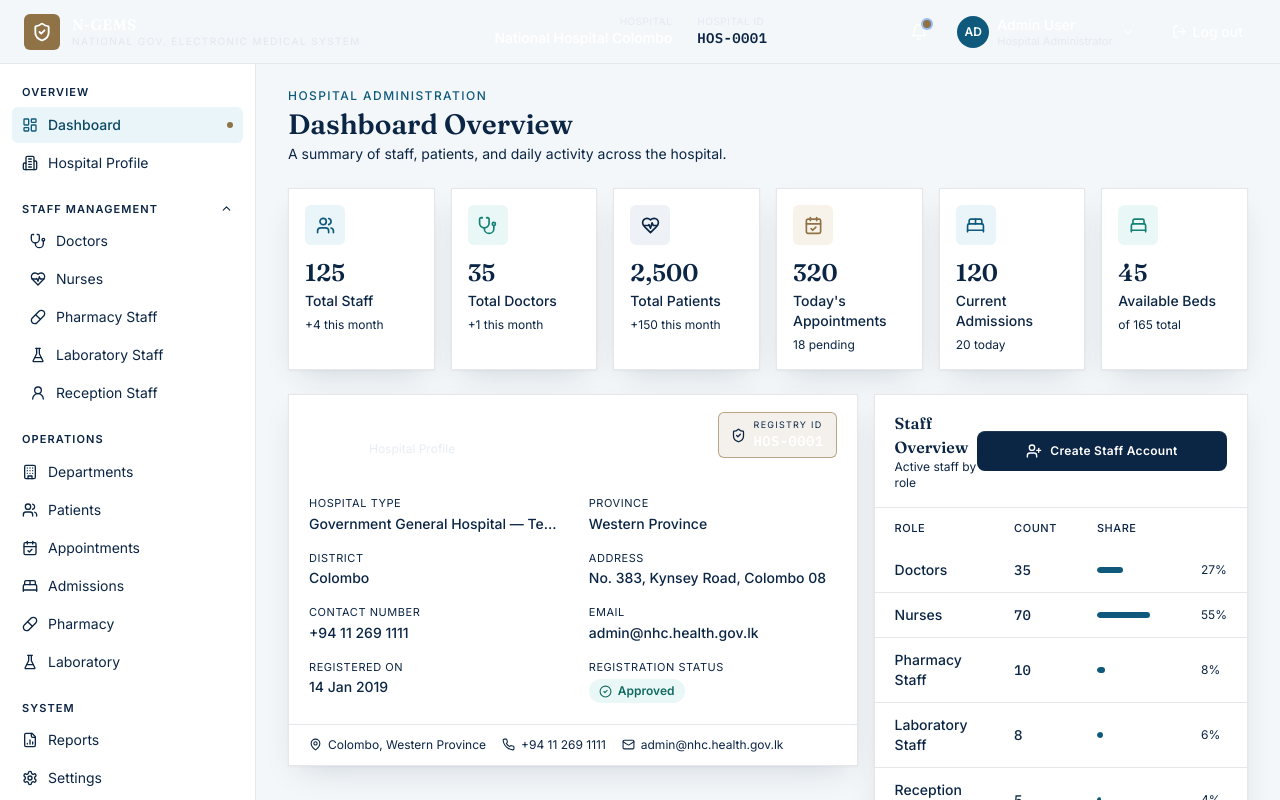
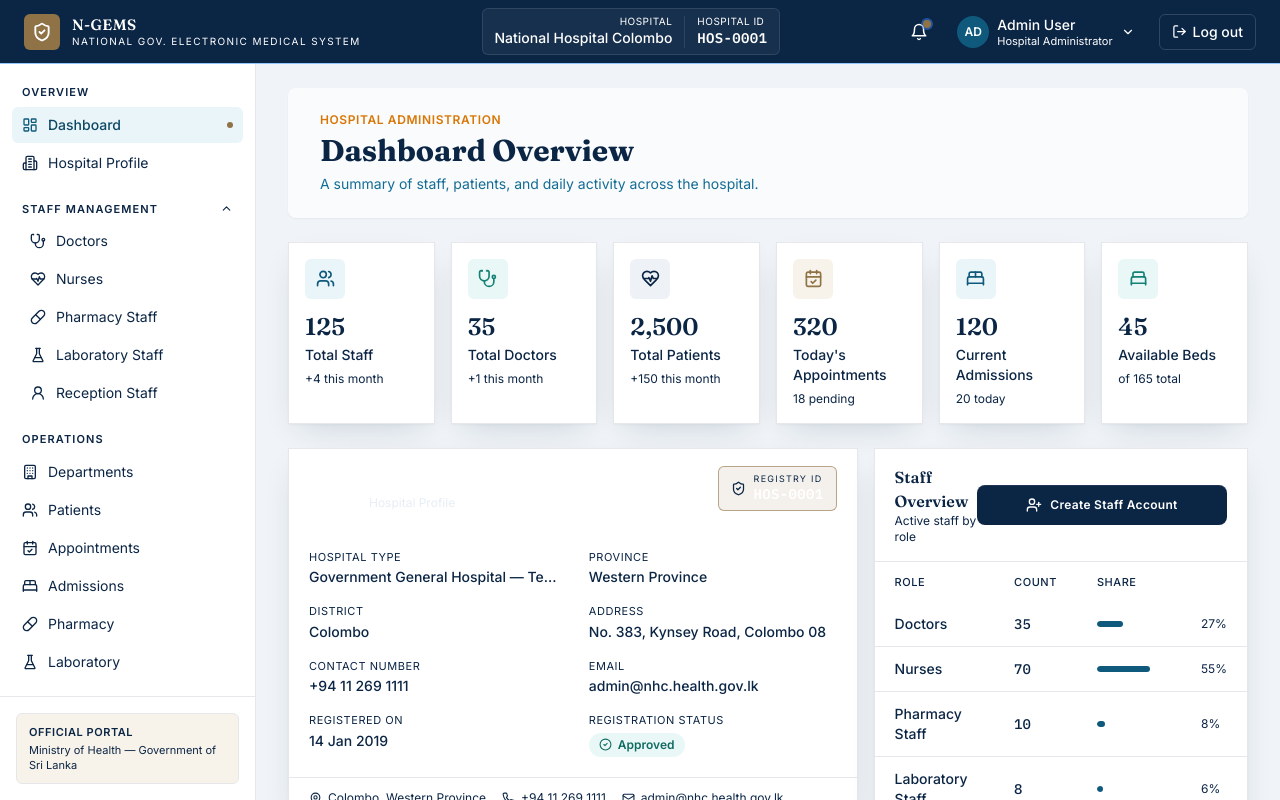
Before and after one commit to kavishka2002/NGEMS, a Next.js app: page /dashboard in a window 1280 px wide. Shown: the top 800 px of the page. Built offline with nearby package versions, Linux system fonts and the light colour scheme.

Commit message:
dashbord side bar fix and header sectin clour change and hero section edit

```diff
--- a/app/dashboard/page.tsx
+++ b/app/dashboard/page.tsx
@@ -15,22 +15,31 @@ import { overviewStats } from "@/lib/data";
 
 export default function DashboardPage() {
   return (
-    <div className="min-h-screen bg-slate-bg">
+    <div className="flex h-screen flex-col overflow-hidden" style={{backgroundColor: "#F0F4F8"}}>
       <DashboardNavbar />
-      <div className="flex">
+      <div className="flex flex-1 min-h-0 overflow-hidden">
         <Sidebar />
 
-        <main className="min-w-0 flex-1 px-4 py-6 md:px-6 lg:px-8">
-          <div className="mb-6 flex flex-col gap-1">
-            <p className="text-xs font-medium uppercase tracking-[0.12em] text-clinical-600">
+        <main className="min-w-0 flex-1 overflow-y-auto overflow-x-hidden px-4 py-6 md:px-6 lg:px-8">
+          <div className="mb-6">
+            <div className="max-w-7xl w-full mx-auto rounded-lg bg-white/60 px-4 py-6 shadow-sm md:px-6 lg:px-8">
+              <div className="flex flex-col gap-2 md:flex-row md:items-center md:justify-between">
+                <div>
+                  <p className="text-xs font-semibold uppercase tracking-wider text-amber-600">
                     Hospital Administration
                   </p>
-            <h1 className="font-display text-2xl font-semibold text-navy md:text-[28px]">
+                  <h1 className="mt-1 font-display text-3xl font-bold leading-tight text-[#0B2545]">
                     Dashboard Overview
                   </h1>
-            <p className="text-sm text-navy/50">
+                  <p className="mt-1 text-sm text-[#146C94]">
                     A summary of staff, patients, and daily activity across the hospital.
                   </p>
+                </div>
+                <div className="mt-4 md:mt-0">
+                  {/* Placeholder for quick controls or summary badges */}
+                </div>
+              </div>
+            </div>
           </div>
 
           <section className="grid grid-cols-2 gap-3 sm:grid-cols-3 md:gap-4 xl:grid-cols-6">
--- a/components/Navbar.tsx
+++ b/components/Navbar.tsx
@@ -8,10 +8,10 @@ export default function Navbar() {
   const pathname = usePathname();
 
   const linkClass = (href: string) =>
-    `focus-ring rounded-md px-3 py-2 text-sm font-medium transition-colors ${
+    `focus-ring rounded-md px-3 py-2 text-sm font-medium transition-colors duration-200 ${
       pathname === href
-        ? "text-white"
-        : "text-white/60 hover:text-white/90"
+        ? "text-white bg-white/10"
+        : "text-white hover:bg-white/5"
     }`;
 
   return (
--- a/components/dashboard/DashboardNavbar.tsx
+++ b/components/dashboard/DashboardNavbar.tsx
@@ -5,14 +5,14 @@ import { hospital } from "@/lib/data";
 
 export default function DashboardNavbar() {
   return (
-    <header className="sticky top-0 z-30 flex h-16 items-center justify-between border-b border-slate-border bg-navy px-4 md:px-6">
+    <header className="sticky top-0 z-30 flex h-16 items-center justify-between border-b border-blue-300 px-4 md:px-6" style={{backgroundColor: "#0B2545"}}>
       <div className="flex items-center gap-3">
         <div className="flex h-9 w-9 items-center justify-center rounded-md bg-seal-600">
           <ShieldCheck size={20} className="text-white" strokeWidth={2.25} />
         </div>
         <div className="hidden sm:block leading-tight">
           <p className="font-display text-[15px] font-semibold tracking-wide text-white">N-GEMS</p>
-          <p className="text-[10px] uppercase tracking-[0.14em] text-navy-100/70">
+          <p className="text-[10px] uppercase tracking-[0.14em] text-white">
             National Gov. Electronic Medical System
           </p>
         </div>
@@ -20,20 +20,20 @@ export default function DashboardNavbar() {
 
       <div className="hidden md:flex items-center gap-3 rounded-md border border-white/10 bg-white/5 px-3 py-1.5">
         <div className="text-right leading-tight">
-          <p className="text-[10px] uppercase tracking-wider text-navy-100/60">Hospital</p>
+          <p className="text-[10px] uppercase tracking-wider text-white">Hospital</p>
           <p className="text-sm font-medium text-white">{hospital.name}</p>
         </div>
         <div className="h-8 w-px bg-white/10" />
         <div className="text-left leading-tight">
-          <p className="text-[10px] uppercase tracking-wider text-navy-100/60">Hospital ID</p>
-          <p className="font-mono text-sm font-semibold tracking-wide text-seal-100">{hospital.id}</p>
+          <p className="text-[10px] uppercase tracking-wider text-white">Hospital ID</p>
+          <p className="font-mono text-sm font-semibold tracking-wide text-white">{hospital.id}</p>
         </div>
       </div>
 
       <div className="flex items-center gap-2 md:gap-4">
         <button
           aria-label="Notifications"
-          className="relative flex h-9 w-9 items-center justify-center rounded-md text-white/80 transition-colors hover:bg-white/10 hover:text-white focus-visible:outline-none focus-visible:ring-2 focus-visible:ring-white/40"
+          className="relative flex h-9 w-9 items-center justify-center rounded-md text-white transition-colors hover:bg-white/10 focus-visible:outline-none focus-visible:ring-2 focus-visible:ring-white/40"
         >
           <Bell size={18} />
           <span className="absolute right-1.5 top-1.5 h-2 w-2 rounded-full bg-seal-600 ring-2 ring-navy" />
@@ -42,13 +42,13 @@ export default function DashboardNavbar() {
         <button className="flex items-center gap-2 rounded-md py-1 pl-1 pr-2 text-white transition-colors hover:bg-white/10 focus-visible:outline-none focus-visible:ring-2 focus-visible:ring-white/40">
           <div className="flex h-8 w-8 items-center justify-center rounded-full bg-clinical-600 text-xs font-semibold text-white">AD</div>
           <div className="hidden text-left leading-tight lg:block">
-            <p className="text-sm font-medium">Admin User</p>
-            <p className="text-[11px] text-navy-100/60">Hospital Administrator</p>
+            <p className="text-sm font-medium text-white">Admin User</p>
+            <p className="text-[11px] text-white">Hospital Administrator</p>
           </div>
-          <ChevronDown size={14} className="hidden text-white/60 lg:block" />
+          <ChevronDown size={14} className="hidden text-white lg:block" />
         </button>
 
-        <button className="flex h-9 items-center gap-1.5 rounded-md border border-white/15 px-3 text-sm font-medium text-white/90 transition-colors hover:border-seal-600 hover:bg-white/5 hover:text-white focus-visible:outline-none focus-visible:ring-2 focus-visible:ring-white/40">
+        <button className="flex h-9 items-center gap-1.5 rounded-md border border-white/15 px-3 text-sm font-medium text-white transition-colors hover:border-seal-600 hover:bg-white/5 focus-visible:outline-none focus-visible:ring-2 focus-visible:ring-white/40">
           <LogOut size={15} />
           <span className="hidden sm:inline">Log out</span>
         </button>
--- a/components/dashboard/Sidebar.tsx
+++ b/components/dashboard/Sidebar.tsx
@@ -42,20 +42,22 @@ export default function Sidebar() {
   const [openSection, setOpenSection] = useState("Staff Management");
 
   return (
-    <aside className="thin-scroll hidden w-64 shrink-0 flex-col overflow-y-auto border-r border-slate-border bg-white md:flex md:h-[calc(100vh-4rem)] md:sticky md:top-16">
-      <nav className="flex flex-col gap-5 px-3 py-5">
+    <aside className="sticky top-0 z-20 flex h-full w-20 shrink-0 flex-col border-r border-slate-border bg-white md:w-64">
+      <div className="flex-1 overflow-y-auto">
+        <nav className="flex flex-col gap-5 px-2 py-5 md:px-3">
           {sidebarSections.map((section) => (
             <div key={section.label}>
               <button
                 onClick={() => setOpenSection(openSection === section.label ? "" : section.label)}
                 className="flex w-full items-center justify-between px-2.5 pb-1.5 text-[11px] font-semibold uppercase tracking-[0.1em] text-navy/40"
               >
-              {section.label}
+                <span className="hidden md:inline">{section.label}</span>
+                <span className="md:hidden">•</span>
                 {section.label === "Staff Management" && (
                   <ChevronDown
                     size={13}
                     className={clsx(
-                    "transition-transform duration-150",
+                      "hidden transition-transform duration-150 md:block",
                       openSection === section.label ? "rotate-180" : ""
                     )}
                   />
@@ -79,11 +81,11 @@ export default function Sidebar() {
                           setActive(item.name);
                         }}
                         className={clsx(
-                        "group flex items-center gap-2.5 rounded-md px-2.5 py-2 text-sm transition-colors",
+                          "group flex items-center justify-center gap-2.5 rounded-md px-2 py-2 text-sm transition-colors md:justify-start md:px-2.5",
                           isActive
                             ? "bg-clinical-50 font-medium text-clinical-700"
                             : "text-navy/70 hover:bg-slate-bg hover:text-navy",
-                        section.label === "Staff Management" && "ml-2"
+                          section.label === "Staff Management" && "md:ml-2"
                         )}
                       >
                         <Icon
@@ -93,8 +95,8 @@ export default function Sidebar() {
                             isActive ? "text-clinical-600" : "text-navy/40 group-hover:text-clinical-600"
                           )}
                         />
-                      {item.name}
-                      {isActive && <span className="ml-auto h-1.5 w-1.5 rounded-full bg-seal-600" />}
+                        <span className="hidden md:inline">{item.name}</span>
+                        {isActive && <span className="ml-auto hidden h-1.5 w-1.5 rounded-full bg-seal-600 md:block" />}
                       </a>
                     </li>
                   );
@@ -103,13 +105,14 @@ export default function Sidebar() {
             </div>
           ))}
         </nav>
+      </div>
 
-      <div className="mt-auto border-t border-slate-border px-4 py-4">
-        <div className="rounded-md border border-seal-100 bg-seal-50 px-3 py-2.5">
-          <p className="text-[11px] font-semibold uppercase tracking-wider text-seal-700">
+      <div className="mt-auto border-t border-slate-border px-2 py-3 md:px-4 md:py-4">
+        <div className="rounded-md border border-seal-100 bg-seal-50 px-2 py-2.5 md:px-3">
+          <p className="text-[10px] font-semibold uppercase tracking-wider text-seal-700 md:text-[11px]">
             Official Portal
           </p>
-          <p className="mt-0.5 text-[11px] leading-snug text-navy/60">
+          <p className="mt-0.5 hidden text-[11px] leading-snug text-navy/60 md:block">
             Ministry of Health — Government of Sri Lanka
           </p>
         </div>
```
Lines whose indentation alone changed are shown as unchanged.
